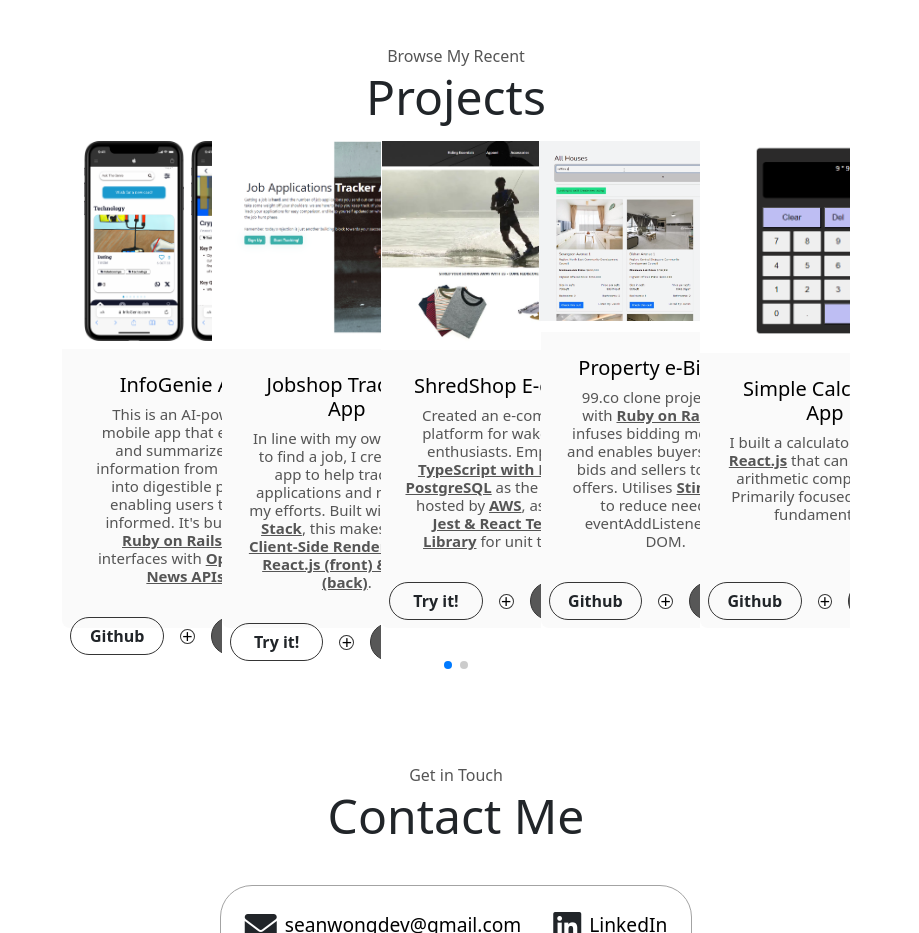
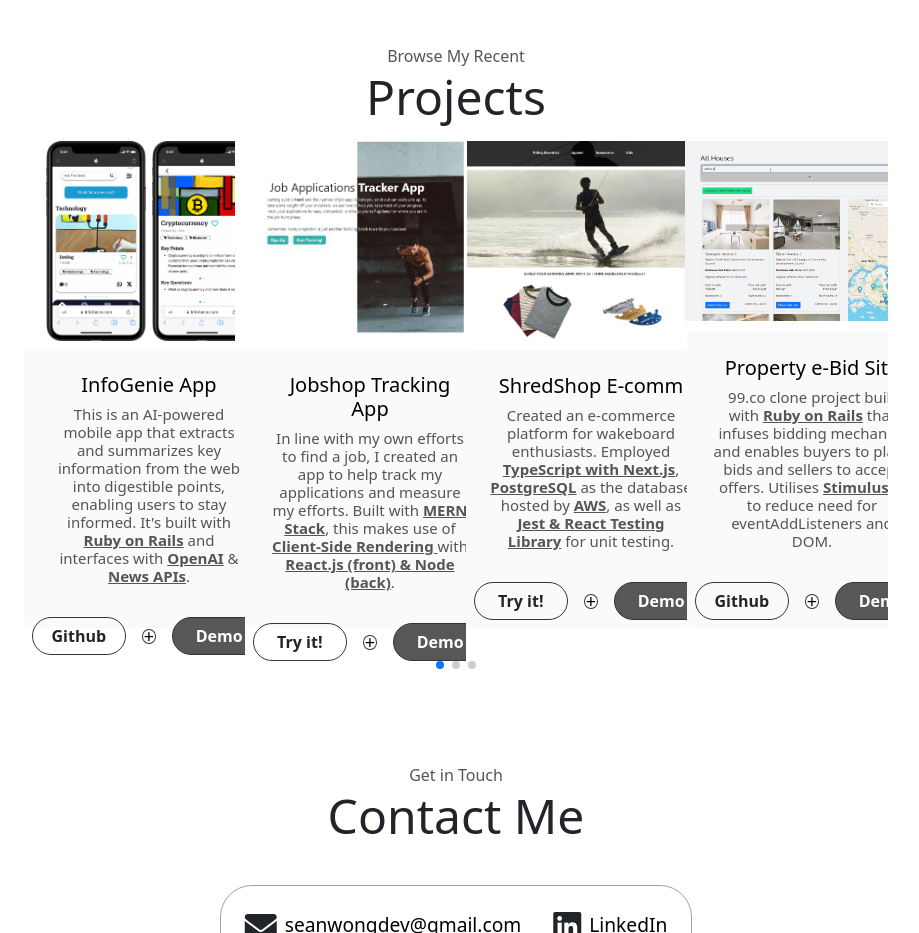
Before and after one commit to seanwongdev/personal-website, a plain HTML site: page index.html in a window 1280 px wide. Shown: the part 1860-2793 px from the top of the page, without its empty margins (184-1103 px from the left). Drawn offline with nearby package versions, Linux system fonts and the light colour scheme.

Commit message:
amended swiper

```diff
--- a/src/js/index.js
+++ b/src/js/index.js
@@ -107,8 +107,8 @@ openCalculator.addEventListener("click", function (e) {
 /*   Swiper JS      */
 
 const swiper = new Swiper(".mySwiper", {
-  slidesPerView: 5,
-  spaceBetween: 10,
+  slidesPerView: 4,
+  spaceBetween: 20,
   pagination: {
     el: ".swiper-pagination",
     clickable: true,
--- a/style.css
+++ b/style.css
@@ -8,7 +8,7 @@
 }
 
 .swiper {
-  width: 82%;
+  width: 90%;
   height: 550px;
 }
 
```
